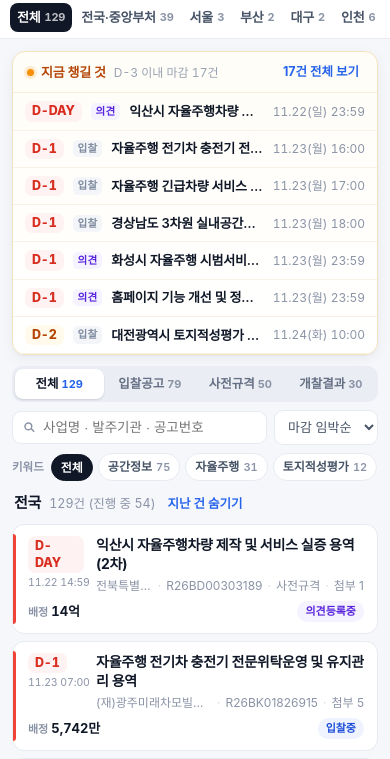
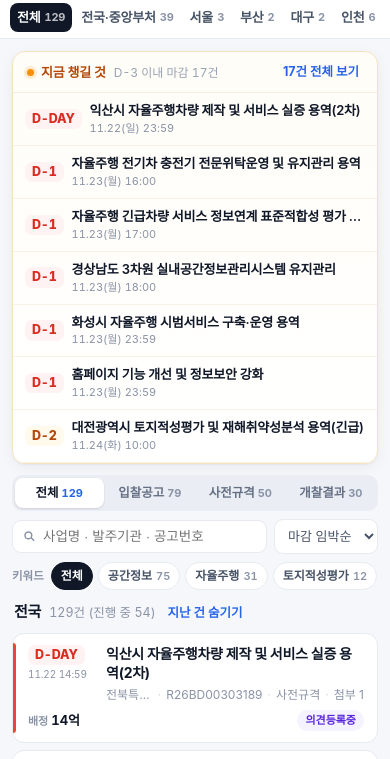
Before and after one commit to xcastle2art/ways1, a plain HTML site: page index.html in a window 390 px wide. Shown: the part 51-810 px from the top of the page. Drawn offline with Linux system fonts and the light colour scheme.

Commit message:
모바일 보정: 긴급 스트립 제목 줄바꿈, 목록 D-day 칸 폭·마감일시 크기 조정

```diff
--- a/style.css
+++ b/style.css
@@ -343,20 +343,26 @@ select:focus{border-color:var(--accent)}
   .sido{padding:0 10px 6px}
   .wrap{padding:12px 12px 48px}
   .urgent{margin-bottom:11px}
-  .urg{padding:8px 12px}
-  .urg__t{font-size:13px}
+  .urg{
+    grid-template-columns:auto minmax(0,1fr);grid-template-areas:"d t" "d w";
+    row-gap:1px;column-gap:8px;padding:8px 12px;
+  }
+  .urg .dd{grid-area:d;align-self:center}
+  .urg__k{display:none}
+  .urg__t{grid-area:t;font-size:13px}
+  .urg__w{grid-area:w;font-size:11px}
   .toolbar{gap:8px}
   .seg{width:100%;justify-content:space-between}
   .seg button{flex:1;padding:6px 6px;font-size:12.5px}
   .toolbar__row{width:100%}
   .search{flex:1}
   .search input{width:100%}
-  .row{grid-template-columns:56px minmax(0,1fr);grid-template-areas:"d main" "aside aside";row-gap:7px;padding:11px 13px 11px 15px}
+  .row{grid-template-columns:66px minmax(0,1fr);grid-template-areas:"d main" "aside aside";row-gap:7px;padding:11px 13px 11px 15px}
   .row__d{grid-area:d;align-self:start}
   .row__main{grid-area:main}
   .row__aside{grid-area:aside;flex-direction:row-reverse;align-items:center;justify-content:space-between;width:100%}
   .row__title{font-size:14px}
-  .row__dl{font-size:10.5px}
+  .row__dl{font-size:10px}
   .row__org{max-width:48%}
   .res{grid-template-columns:minmax(0,1fr) 64px;grid-template-areas:"main n" "win win";row-gap:6px}
   .res__main{grid-area:main}
```
